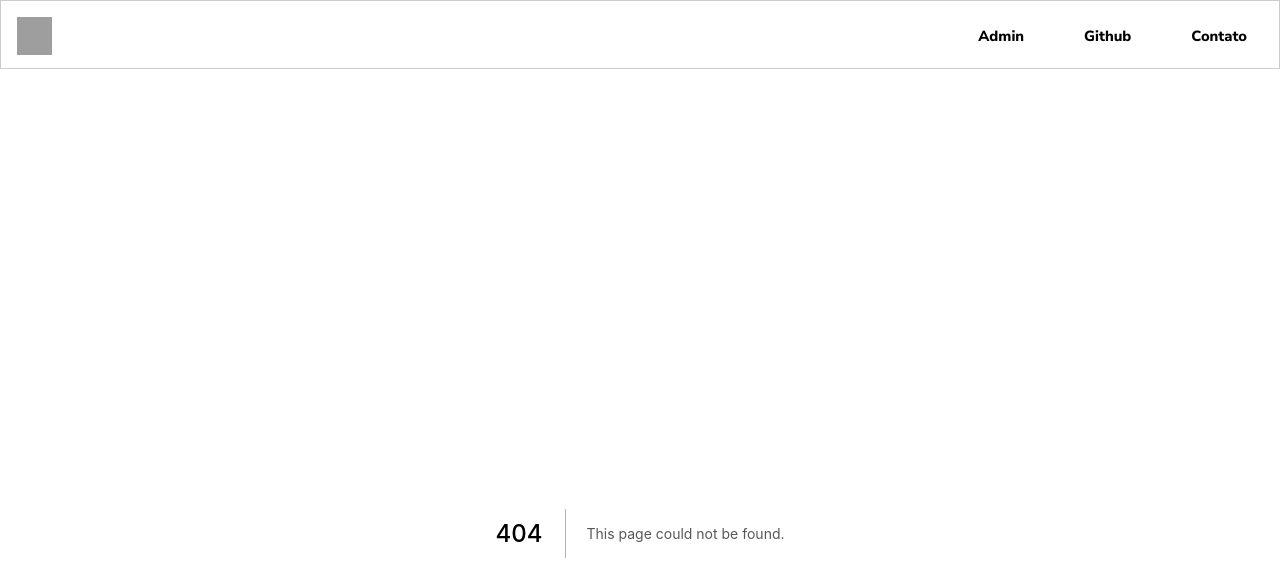
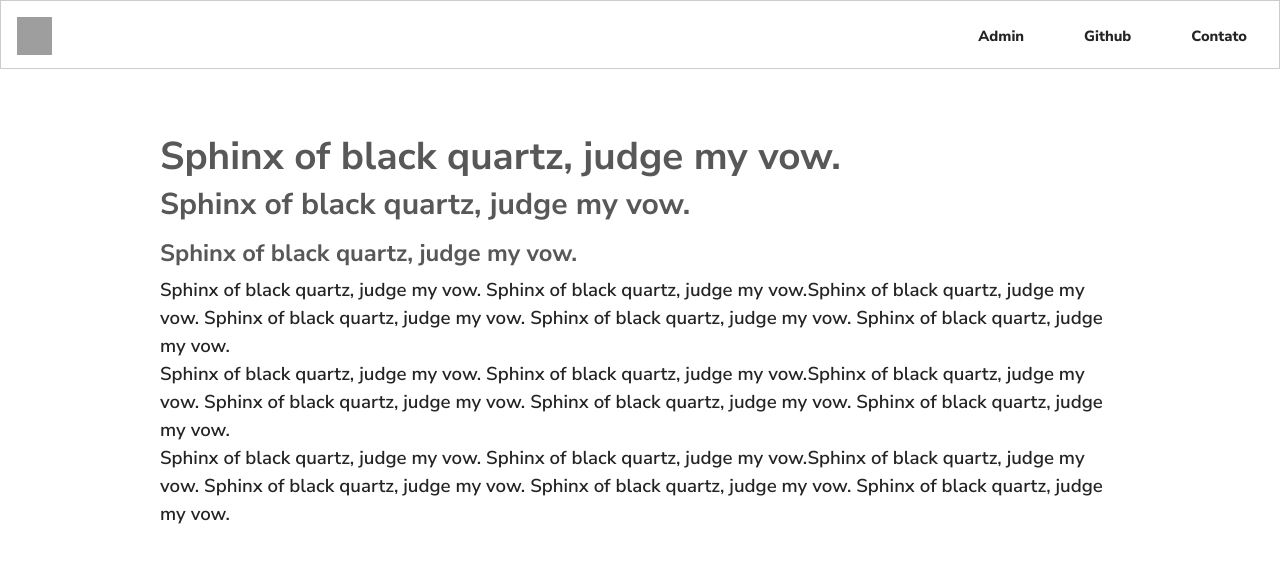
Before and after one commit to lirbre/shareprime-test, a Next.js app: page /admin in a window 1280 px wide. Before the commit this address had no page. Shown: the top 580 px of the page. Built offline with nearby package versions, Linux system fonts and the light colour scheme; grey boxes are pictures that could not be loaded.

Commit message:
chore[pages]: start /admin page

```diff
--- /dev/null
+++ b/src/pages/admin.tsx
@@ -0,0 +1,41 @@
+import { Meta } from '@/layouts'
+import { Main } from '@/templates'
+
+const Admin = () => {
+  return (
+    <Main
+      meta={
+        <Meta
+          title="SharePrime - Admin"
+          description="Admin page using Fluid UI"
+        />
+      }
+    >
+      <div className="container">
+        <h4>Sphinx of black quartz, judge my vow.</h4>
+        <h5>Sphinx of black quartz, judge my vow.</h5>
+        <h6>Sphinx of black quartz, judge my vow.</h6>
+        <p>
+          Sphinx of black quartz, judge my vow. Sphinx of black quartz, judge my
+          vow.Sphinx of black quartz, judge my vow. Sphinx of black quartz,
+          judge my vow. Sphinx of black quartz, judge my vow. Sphinx of black
+          quartz, judge my vow.
+        </p>
+        <p>
+          Sphinx of black quartz, judge my vow. Sphinx of black quartz, judge my
+          vow.Sphinx of black quartz, judge my vow. Sphinx of black quartz,
+          judge my vow. Sphinx of black quartz, judge my vow. Sphinx of black
+          quartz, judge my vow.
+        </p>
+        <p>
+          Sphinx of black quartz, judge my vow. Sphinx of black quartz, judge my
+          vow.Sphinx of black quartz, judge my vow. Sphinx of black quartz,
+          judge my vow. Sphinx of black quartz, judge my vow. Sphinx of black
+          quartz, judge my vow.
+        </p>
+      </div>
+    </Main>
+  )
+}
+
+export default Admin
```
Also changed, not shown: 1 other file (tests, documents, lock files or other folders).
